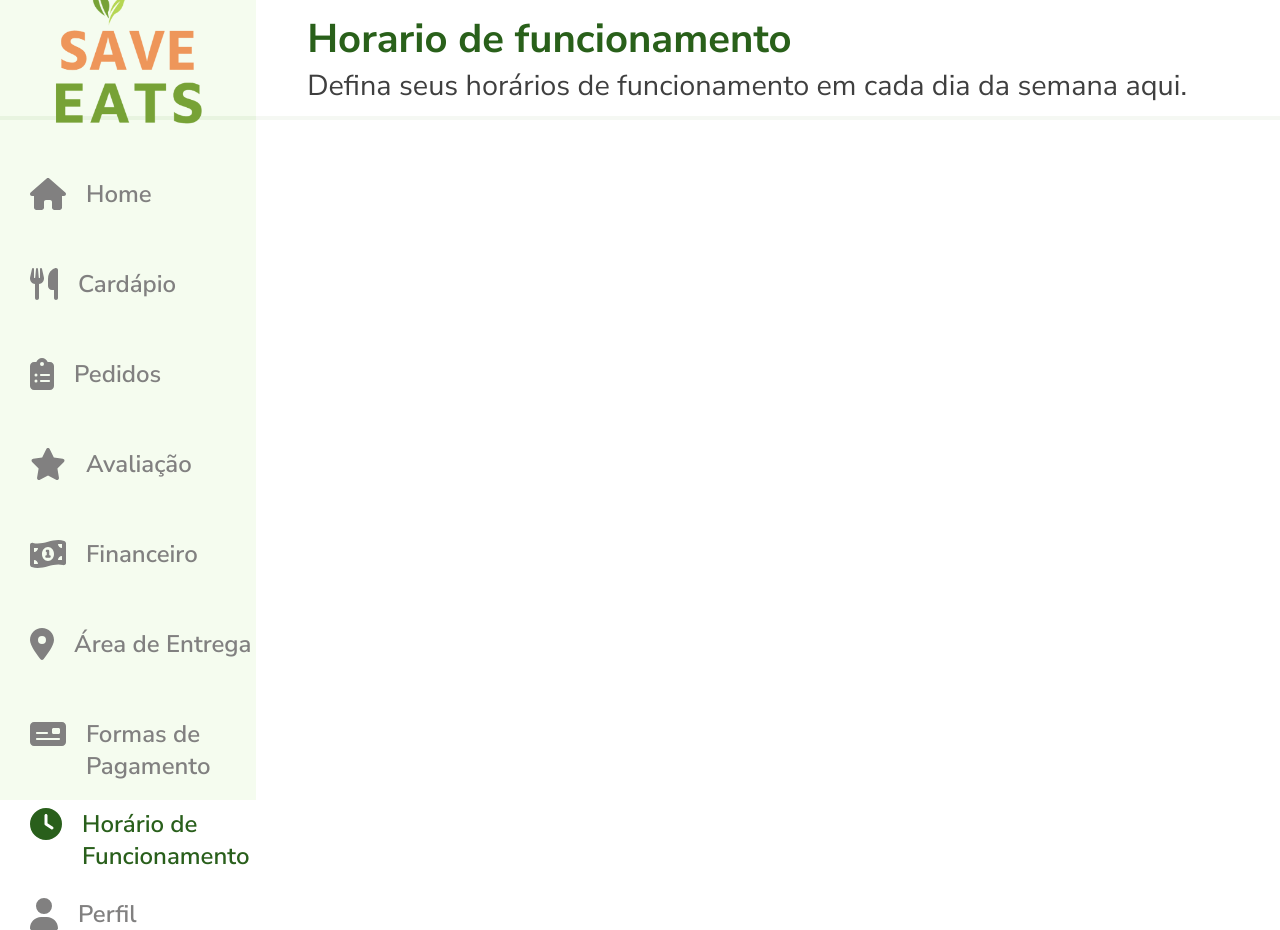
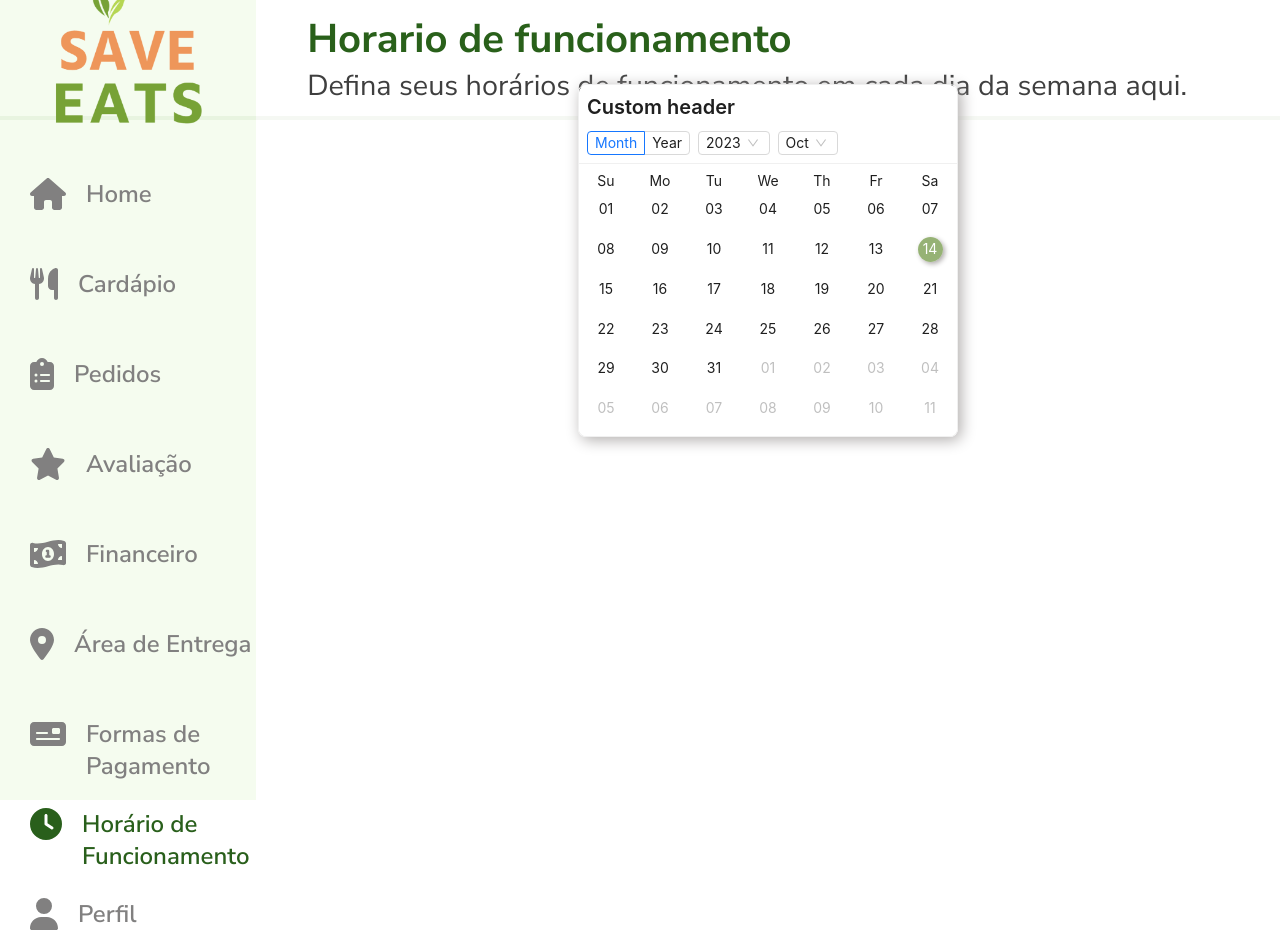
Before and after one commit to Xul14/SaveEats-Web, a React (Vite) app: page /menu/horario-funcionamento in a window 1280 px wide. Built offline with nearby package versions, Linux system fonts and the light colour scheme.

Commit message:
Calendário horario funcionamento

```diff
--- /dev/null
+++ b/src/components/CalendarFuncionamento/CalendarFuncionamento.css
@@ -0,0 +1,10 @@
+.ant-picker-calendar .ant-picker-cell-in-view.ant-picker-cell-selected .ant-picker-cell-inner{
+    background-color: #90AE6EF2 !important;
+    box-shadow: 2px 2px 5px #AFACAB;
+    border-radius: 50%;
+    height: 25px;
+    width: 25px;
+}
+.ant-picker-calendar .ant-picker-cell-in-view.ant-picker-cell-today .ant-picker-cell-inner::before{
+    border: #90AE6E !important;
+}
--- /dev/null
+++ b/src/components/CalendarFuncionamento/CalendarFuncionamento.jsx
@@ -0,0 +1,115 @@
+//Inport react e bibliotecas do antd
+import React from 'react';
+import dayjs from 'dayjs';
+import 'dayjs/locale/zh-cn';
+import dayLocaleData from 'dayjs/plugin/localeData';
+import { Calendar, Col, Radio, Row, Select, Typography, theme } from 'antd';
+
+//Import css
+import './CalendarFuncionamento.css'
+
+dayjs.extend(dayLocaleData);
+
+export const CalendarFuncionamento = () => {
+
+    const { token } = theme.useToken();
+    const onPanelChange = (value, mode) => {
+        console.log(value.format('YYYY-MM-DD'), mode);
+    };
+
+    const wrapperStyle = {
+        width: 380,
+        border: `1px solid ${token.colorBorderSecondary}`,
+        borderRadius: token.borderRadiusLG,
+        boxShadow: '3px 3px 15px #AFACAB',
+    };
+    return (
+        <div style={wrapperStyle}>
+            <Calendar
+                fullscreen={false}
+                headerRender={({ value, type, onChange, onTypeChange }) => {
+                    const start = 0;
+                    const end = 12;
+                    const monthOptions = [];
+                    let current = value.clone();
+                    const localeData = value.localeData();
+                    const months = [];
+
+                    for (let i = 0; i < 12; i++) {
+                        current = current.month(i);
+                        months.push(localeData.monthsShort(current));
+                    }
+
+                    for (let i = start; i < end; i++) {
+                        monthOptions.push(
+                            <Select.Option key={i} value={i} className="month-item">
+                                {months[i]}
+                            </Select.Option>,
+                        );
+                    }
+
+                    const year = value.year();
+                    const month = value.month();
+                    const options = [];
+                    for (let i = year - 10; i < year + 10; i += 1) {
+                        options.push(
+                            <Select.Option key={i} value={i} className="year-item">
+                                {i}
+                            </Select.Option>,
+                        );
+                    }
+
+                    return (
+                        <div
+                            style={{
+                                padding: 8,
+                            }}
+                        >
+                            <Typography.Title level={4}>Custom header</Typography.Title>
+                            <Row gutter={8}>
+                                <Col>
+                                    <Radio.Group
+                                        size="small"
+                                        onChange={(e) => onTypeChange(e.target.value)}
+                                        value={type}
+                                    >
+                                        <Radio.Button value="month">Month</Radio.Button>
+                                        <Radio.Button value="year">Year</Radio.Button>
+                                    </Radio.Group>
+                                </Col>
+                                <Col>
+                                    <Select
+                                        size="small"
+                                        dropdownMatchSelectWidth={false}
+                                        className="my-year-select"
+                                        value={year}
+                                        onChange={(newYear) => {
+                                            const now = value.clone().year(newYear);
+                                            onChange(now);
+                                        }}
+                                    >
+                                        {options}
+                                    </Select>
+                                </Col>
+                                <Col>
+                                    <Select
+                                        size="small"
+                                        dropdownMatchSelectWidth={false}
+                                        value={month}
+                                        onChange={(newMonth) => {
+                                            const now = value.clone().month(newMonth);
+                                            onChange(now);
+                                        }}
+                                    >
+                                        {monthOptions}
+                                    </Select>
+                                </Col>
+                            </Row>
+                        </div>
+                    );
+                }}
+                onPanelChange={onPanelChange}
+            />
+        </div>
+    );
+};
--- a/src/pages/Menu/HorarioFuncionamentoPage/HorarioFuncionamentoPage.css
+++ b/src/pages/Menu/HorarioFuncionamentoPage/HorarioFuncionamentoPage.css
@@ -15,5 +15,12 @@
     width: 100%;
     height: 100vh;
     display: grid;
-    grid-template-rows: 15% 30% 1fr;
+    grid-template-rows: 15% 35% 1fr;
 }
+
+.calendario{
+    display: flex;
+    align-items: center;
+    justify-content: center;
+    background-color: transparent;
+}
--- a/src/pages/Menu/HorarioFuncionamentoPage/HorarioFuncionamentoPage.jsx
+++ b/src/pages/Menu/HorarioFuncionamentoPage/HorarioFuncionamentoPage.jsx
@@ -5,6 +5,7 @@ import React from "react";
 import "./HorarioFuncionamentoPage.css"
 import { MenuNavigation } from "../../../components/MenuNavigation/MenuNavigation";
 import { HeaderPages } from "../../../components/HeaderPages/Header";
+import { CalendarFuncionamento } from '../../../components/CalendarFuncionamento/CalendarFuncionamento'
 
 export function HorarioFuncionamentoPage() {
     return (
@@ -17,6 +18,11 @@ export function HorarioFuncionamentoPage() {
 
                 <div className="container-rigth-horario-funcionamento">
                     <HeaderPages title="Horario de funcionamento" text="Defina seus horários de funcionamento em cada dia da semana aqui. "></HeaderPages>
+
+                    <div className="calendario">
+                        <CalendarFuncionamento></CalendarFuncionamento>
+                    </div>
+
                 </div>
             </div>
         </div>
```
